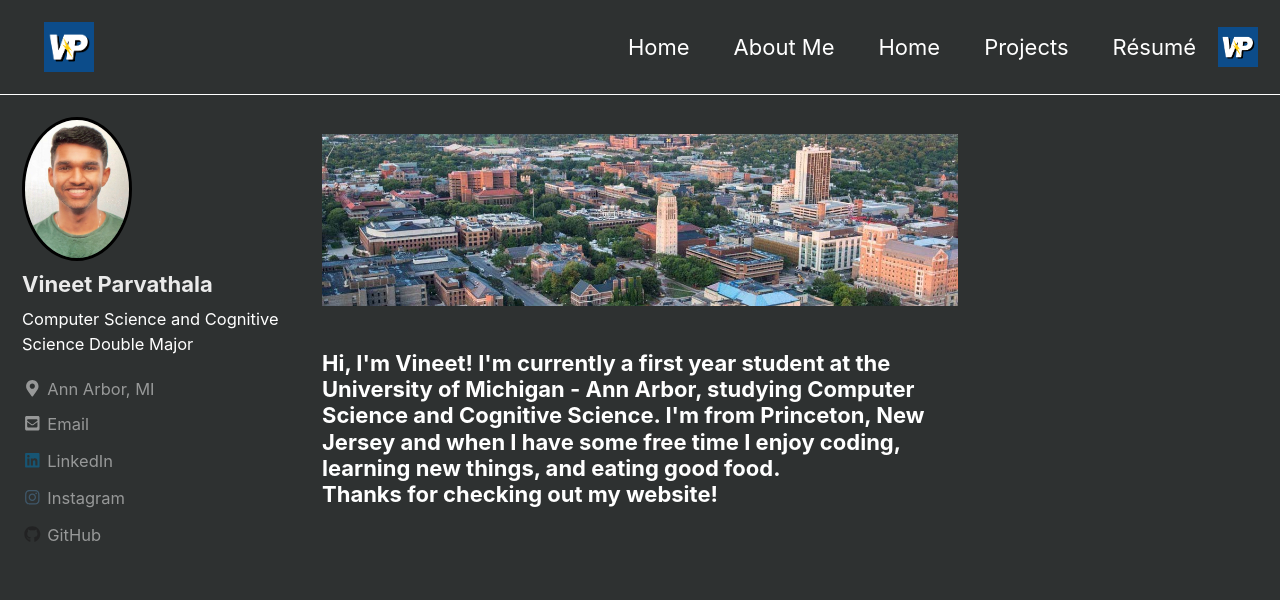
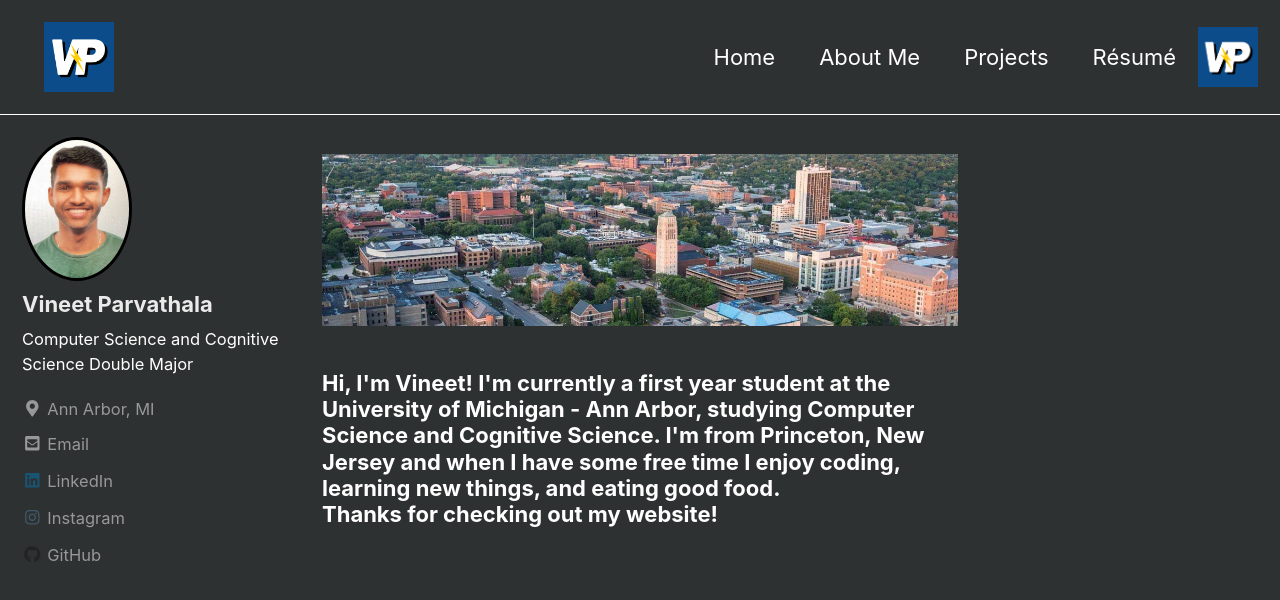
Before and after one commit to vparv/vparv.github.io, a Jekyll site: the page built from index.html, in a window 1280 px wide and 900 px high. Shown: the top 600 px of the window. Built offline with Jekyll 4.4.1, drawn with Linux system fonts in a browser that asks for light colours; cached includes are drawn as plain includes; nearby versions of some CDN libraries; the list of posts is cut into pages by our own code.

Commit message:
fixed issues with logo and home link

```diff
--- a/_data/navigation.yml
+++ b/_data/navigation.yml
@@ -1,5 +1,7 @@
 # main links
 main:
+  - title: "Home"
+    url: /
   - title: "About Me"
     url: /about/
   - title: "Projects"
--- a/_includes/masthead.html
+++ b/_includes/masthead.html
@@ -2,7 +2,7 @@
   <div class="masthead__inner-wrap">
     <div class="masthead__menu">
       <nav id="site-nav" class="greedy-nav">
-        <a href="{{ '/' | relative_url }}"><img src="/images/faviconpng.png" height="50" width="50" title="Vineet Parvathala" alt="V"></a>
+        <a href="{{ '/' | relative_url }}"><img src="/images/faviconpng.png" height="70" width="70" title="Vineet Parvathala" alt="V"></a>
         <ul class="visible-links">
 
           {%- for link in site.data.navigation.main -%}
@@ -11,16 +11,15 @@
             {%- else -%}
               {%- assign url = link.url | relative_url -%}
             {%- endif -%}
-            <a href="{{ '/' | relative_url }}">Home</a>
+
             <li class="masthead__menu-item">
               <a href="{{ url }}" {% if link.description %}title="{{ link.description }}"{% endif %}>{{ link.title }}</a>
-
             </li>
 
           {%- endfor -%}
           <a href="http://vineetp.com/Parvathala_Vineet.Resume.pdf">Résumé</a>
         </ul>
-        <img src="/images/faviconpng.png" class="centerImage" alt="VP Logo" height="40" width="40">
+        <img src="/images/faviconpng.png" class="centerImage" alt="VP Logo" height="60" width="60">
         {% if site.search == true %}
         <button class="search__toggle" type="button">
           <svg class="icon" width="16" height="16" xmlns="http://www.w3.org/2000/svg" viewBox="0 0 15.99 16">
```
Also changed, not shown: _pages/home.md (added, +5 -0 lines).
